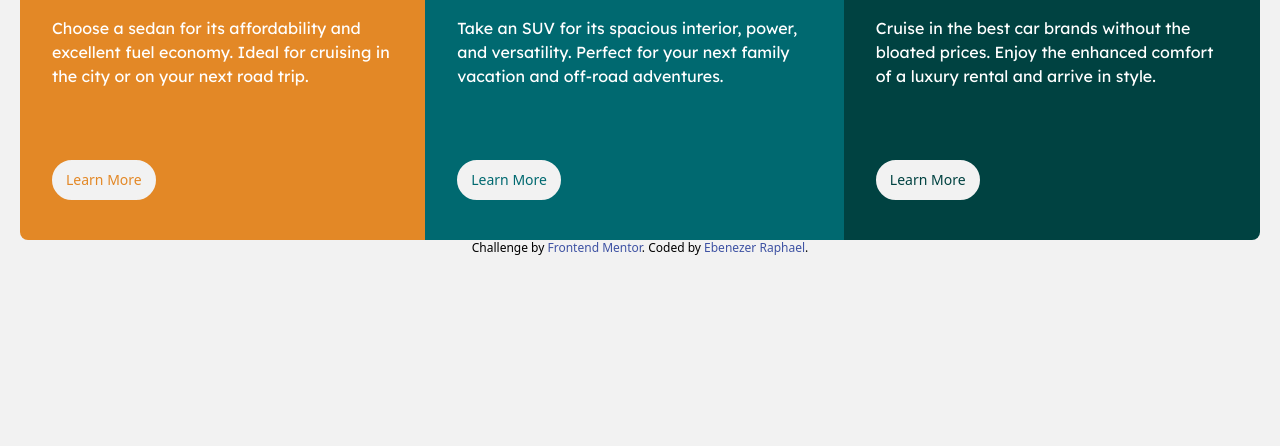
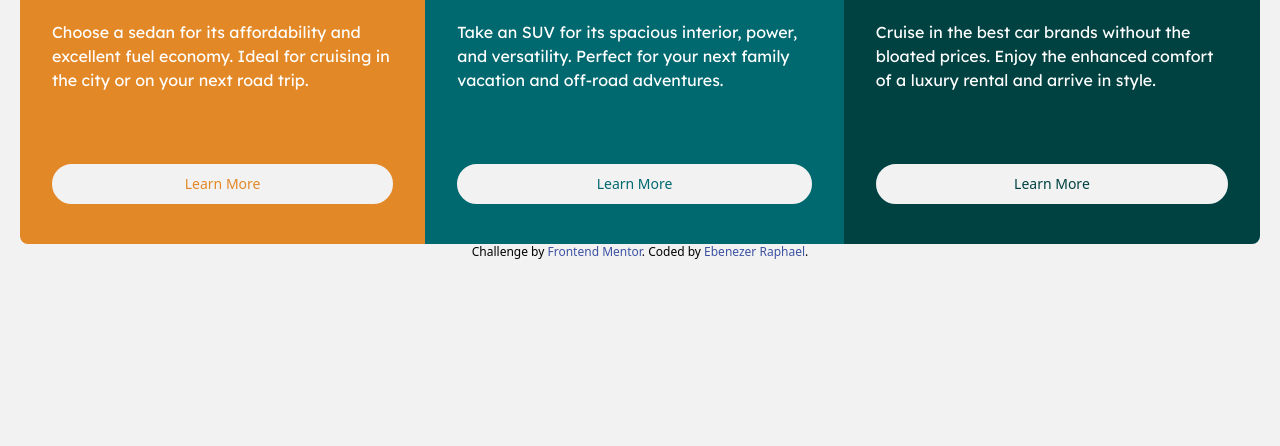
Before and after one commit to ebenezerraph/3-column-preview-card-component, a plain HTML site: page index.html in a window 1280 px wide. Shown: the part 354-800 px from the top of the page. Drawn offline with Linux system fonts and the light colour scheme; files whose address does not match are found by name.

Commit message:
Add files via upload

```diff
--- a/index.html
+++ b/index.html
@@ -11,26 +11,26 @@
 <body class="box-border p-5 flex h-screen justify-center items-center bg-verylightgray">
   <div>
     <div class="flex flex-col md:flex-row">
-      <div class="rounded-t-lg md:rounded-l-lg md:rounded-tr-none px-8 py-10 box-border bg-brightorange text-transparentwhite">
+      <div class="flex flex-col justify-between h-[25rem] w-80 md:h-[30rem] rounded-t-lg md:rounded-l-lg md:rounded-tr-none px-8 py-10 box-border bg-brightorange text-transparentwhite">
         <svg width="64" height="40" xmlns="http://www.w3.org/2000/svg"><g fill="none" fill-rule="evenodd"><circle fill="#000" opacity=".201" cx="20" cy="20" r="20"/><path d="M52.936 24.11c1.942 0 3.517 1.542 3.517 3.445 0 1.903-1.575 3.445-3.517 3.445s-3.516-1.542-3.516-3.445c0-1.903 1.574-3.445 3.516-3.445zm-21.957 0c1.942 0 3.517 1.542 3.517 3.445 0 1.903-1.575 3.445-3.517 3.445s-3.516-1.542-3.516-3.445c0-1.903 1.574-3.445 3.516-3.445zm6.948-4.848v1.429c0 .716.61 1.293 1.348 1.259a1.295 1.295 0 001.225-1.295v-1.393h8.256l13.483 1.313c.956.093 1.676.881 1.676 1.814 0 2.89-2.126 5.303-4.926 5.819.397-3.557-2.458-6.62-6.053-6.62-3.646 0-6.504 3.14-6.039 6.723h-9.879c.466-3.588-2.397-6.722-6.039-6.722-3.595 0-6.45 3.062-6.052 6.62-2.14-.398-3.916-1.912-4.61-3.931h1.142c.731 0 1.32-.598 1.285-1.322-.033-.678-.629-1.2-1.322-1.2H20v-.251c0-1.274 1.066-2.243 2.306-2.243h15.62zM42.59 11c2.645 0 4.99 1.556 5.972 3.963l.726 1.779H40.17L38.413 11h4.178zm-6.865 0l1.758 5.741H26.505l3.357-3.654A6.502 6.502 0 0134.644 11h1.082z" fill="#FFD473" fill-rule="nonzero"/></g></svg>
         <h1 class="uppercase my-8 font-bsg text-3xl">Sedans</h1>
         <p class="font-lex my-2">Choose a sedan for its affordability and excellent fuel economy. Ideal for cruising in the city
         or on your next road trip.</p>
-        <button class="md:mt-16 cursor-pointer w-25 border-2 border-verylightgray hover:text-verylightgray hover:bg-brightorange h-10 text-sm py-1 px-3 rounded-full mt-4 box-border bg-verylightgray text-brightorange">Learn More</button>
+        <button class="w-1/2 md:mt-16 cursor-pointer w-25 border-2 border-verylightgray hover:text-verylightgray hover:bg-brightorange h-10 text-sm py-1 px-3 rounded-full mt-4 box-border bg-verylightgray text-brightorange">Learn More</button>
       </div>
-      <div class="px-8 py-10 box-border bg-darkcyan text-transparentwhite">
+      <div class="flex flex-col justify-between h-[25rem] w-80 md:h-[30rem] px-8 py-10 box-border bg-darkcyan text-transparentwhite">
         <svg width="64" height="40" xmlns="http://www.w3.org/2000/svg"><g fill="none" fill-rule="evenodd"><circle fill="#000" opacity=".201" cx="20" cy="20" r="20"/><path d="M31.002 22.358c2.917 0 5.18 2.593 4.762 5.506a4.828 4.828 0 01-2.962 3.778 4.797 4.797 0 01-5.3-1.165c-1.188-1.26-1.235-2.613-1.263-2.613-.42-2.924 1.857-5.506 4.763-5.506zm22 0c3.457 0 5.798 3.567 4.41 6.744A4.816 4.816 0 0152.3 31.94a4.826 4.826 0 01-4.06-4.077c-.42-2.915 1.846-5.506 4.762-5.506zm-15.04-6.083v1.462a1.29 1.29 0 001.352 1.29c.693-.033 1.227-.631 1.227-1.326v-1.426h8.3l13.056.716a1.29 1.29 0 011.164.917c.27.895.446 1.477.563 1.87h-1.047c-.694 0-1.291.534-1.324 1.228a1.29 1.29 0 001.288 1.352h1.445c-.164 2.225-1.57 4.193-3.6 5.05.13-4.212-3.255-7.63-7.384-7.63-4.317 0-7.762 3.718-7.358 8.086h-7.285c.43-4.655-3.503-8.531-8.131-8.046v-3.543h7.734zm-10.312 0v4.308a7.4 7.4 0 00-4.006 7.274 3.874 3.874 0 01-3.642-3.864v-1.635h1.46a1.29 1.29 0 000-2.58h-1.461v-3.213l.003-.29h7.646zm14.986-8.196c2.65 0 5 1.592 5.984 4.055l.63 1.579a5.525 5.525 0 01-.065-.004l-.026-.002-.034-.002-.022-.002a4.178 4.178 0 00-.224-.006l-.098-.001h-.039l-.136-.001h-.052l-.326-.001H40.211L38.528 8.08zm-13.632 0l-1.122 5.616h-7.144l1.47-4.71a1.29 1.29 0 011.231-.906h5.565zm6.832 0l1.683 5.615h-7.007l1.121-5.615h4.203z" fill="#26B5C0" fill-rule="nonzero"/></g></svg>
         <h1 class="uppercase my-8 font-bsg text-3xl">SUVs</h1>
         <p class="font-lex my-2">Take an SUV for its spacious interior, power, and versatility. Perfect for your next family vacation
         and off-road adventures.</p>
-        <button class="md:mt-16 cursor-pointer border-2 border-verylightgray h-10 w-25 hover:text-verylightgray hover:bg-darkcyan text-sm py-1 px-3 rounded-full mt-4 box-border bg-verylightgray text-darkcyan">Learn More</button>
+        <button class="w-1/2 md:mt-16 cursor-pointer border-2 border-verylightgray h-10 w-25 hover:text-verylightgray hover:bg-darkcyan text-sm py-1 px-3 rounded-full mt-4 box-border bg-verylightgray text-darkcyan">Learn More</button>
       </div>
-      <div class="rounded-b-lg md:rounded-r-lg md:rounded-bl-none px-8 py-10 box-border bg-verydarkcyan text-transparentwhite">
+      <div class="flex flex-col justify-between h-[25rem] w-80 md:h-[30rem] rounded-b-lg md:rounded-r-lg md:rounded-bl-none px-8 py-10 box-border bg-verydarkcyan text-transparentwhite">
         <svg width="64" height="40" xmlns="http://www.w3.org/2000/svg"><g fill="none" fill-rule="evenodd"><circle fill="#000" opacity=".201" cx="20" cy="20" r="20"/><path d="M30.98 22.835c1.941 0 3.516 1.604 3.516 3.583 0 1.978-1.575 3.582-3.517 3.582s-3.516-1.604-3.516-3.582c0-1.979 1.574-3.583 3.516-3.583zm21.956 0c1.942 0 3.517 1.604 3.517 3.583 0 1.978-1.575 3.582-3.517 3.582s-3.516-1.604-3.516-3.582c0-1.979 1.574-3.583 3.516-3.583zm-9.143-10.45a1.27 1.27 0 011.819 0l3.715 3.784c4.444-.115 9.7 1.142 13.964 3.753.387.237.624.664.624 1.124 0 3.006-2.126 5.514-4.926 6.05.397-3.698-2.458-6.882-6.053-6.882-3.646 0-6.504 3.264-6.039 6.99h-9.669c.76-1.544.993-2.026 1.337-2.711l.082-.162c.421-.835 1.056-2.07 2.883-5.65 1.68-.023 3.47-.408 5.247-1.403l-2.984-3.04a1.328 1.328 0 010-1.854zm-7.68 1.064c.683-.2 1.395.202 1.592.898l.749 2.652a3.46 3.46 0 01-.247 2.51l-1.733 3.395-.216.424c-1.07-1.89-3.06-3.114-5.279-3.114-3.595 0-6.45 3.184-6.052 6.885-1.832-.347-3.414-1.537-4.278-3.276a1.331 1.331 0 01.117-1.376l.955-1.303-1.325-1.295c-.751-.735-.376-2.024.64-2.231l6.614-1.346.13-.026c.092-.019.145-.03.157-.031.314-.146 1.07-.591 1.07-1.506 0-.734.592-1.327 1.316-1.31.712.016 1.268.662 1.256 1.388a4.11 4.11 0 01-.348 1.611 22.69 22.69 0 014.7 1.146l-.7-2.473a1.314 1.314 0 01.882-1.622z" fill="#19B89D" fill-rule="nonzero"/></g></svg>
         <h1 class="uppercase my-8 font-bsg text-3xl">Luxury</h1>
         <p class="font-lex my-2">Cruise in the best car brands without the bloated prices. Enjoy the enhanced comfort of a luxury
         rental and arrive in style.</p>
-        <button class="md:mt-16 cursor-pointer border-2 border-verylightgray hover:text-verylightgray hover:bg-verydarkcyan h-10 w-25 text-sm py-1 px-3 rounded-full mt-4 box-border bg-verylightgray text-verydarkcyan">Learn More</button>
+        <button class="w-1/2 md:mt-16 cursor-pointer border-2 border-verylightgray hover:text-verylightgray hover:bg-verydarkcyan h-10 w-25 text-sm py-1 px-3 rounded-full mt-4 box-border bg-verylightgray text-verydarkcyan">Learn More</button>
       </div>
     </div>
     <div class="text-xs text-center">
```
